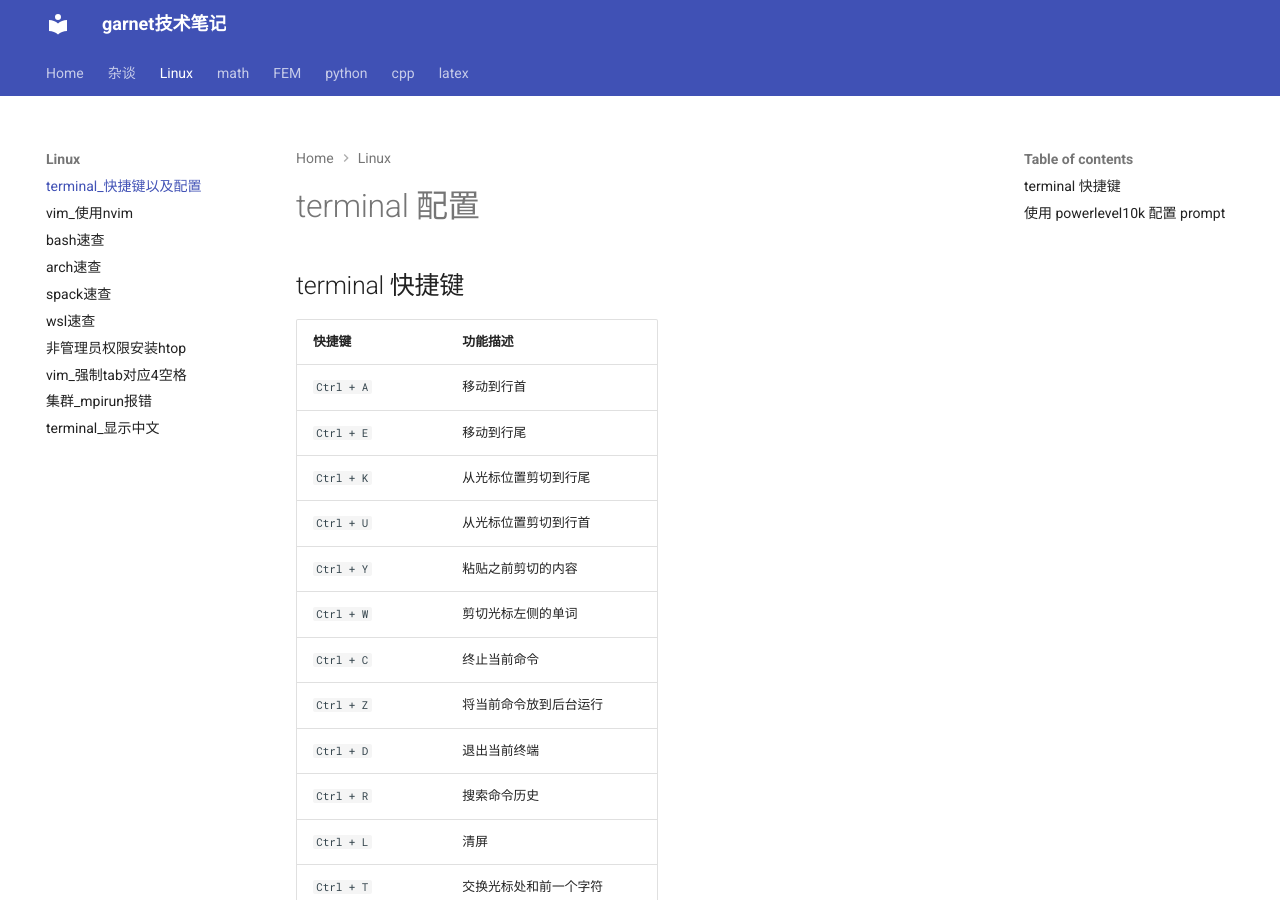
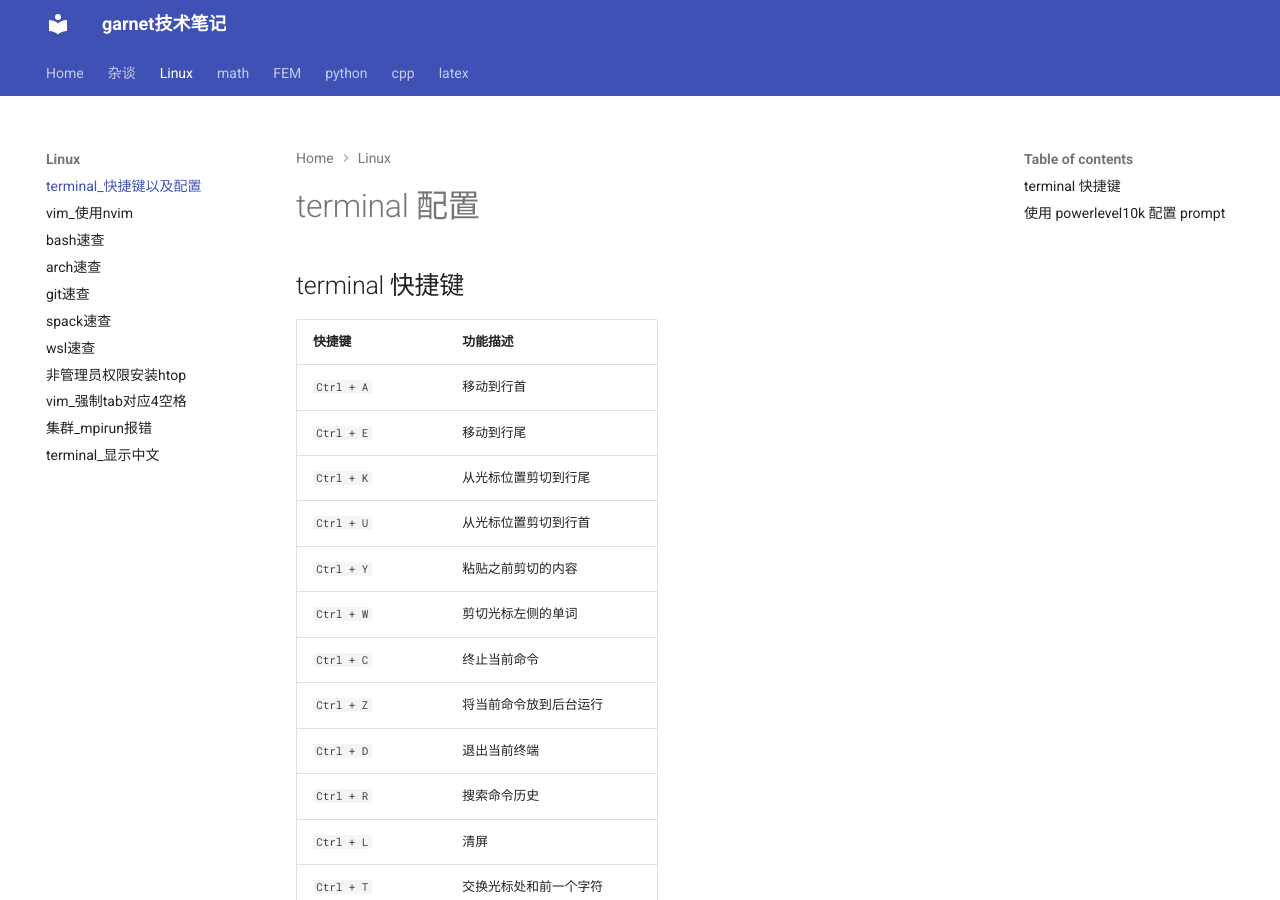
Before and after one commit to ymma98/technotes, an MkDocs documentation site: the page built from docs/Linux/terminal_快捷键以及配置.md, in a window 1280 px wide and 900 px high. Built offline with MkDocs 1.6.1 and Material for MkDocs 9.7.7, drawn with Linux system fonts in a browser that asks for light colours.

Commit message:
Update mkdocs.yml

```diff
--- a/mkdocs.yml
+++ b/mkdocs.yml
@@ -11,6 +11,7 @@ nav:
       - vim_使用nvim: Linux/vim_使用nvim.md
       - bash速查: Linux/bash速查.md
       - arch速查: Linux/arch速查.md
+      - git速查: Linux/git速查.md
       - spack速查: Linux/spack速查.md
       - wsl速查: Linux/wsl速查.md
       - 非管理员权限安装htop: Linux/非管理员权限安装htop.md
```
